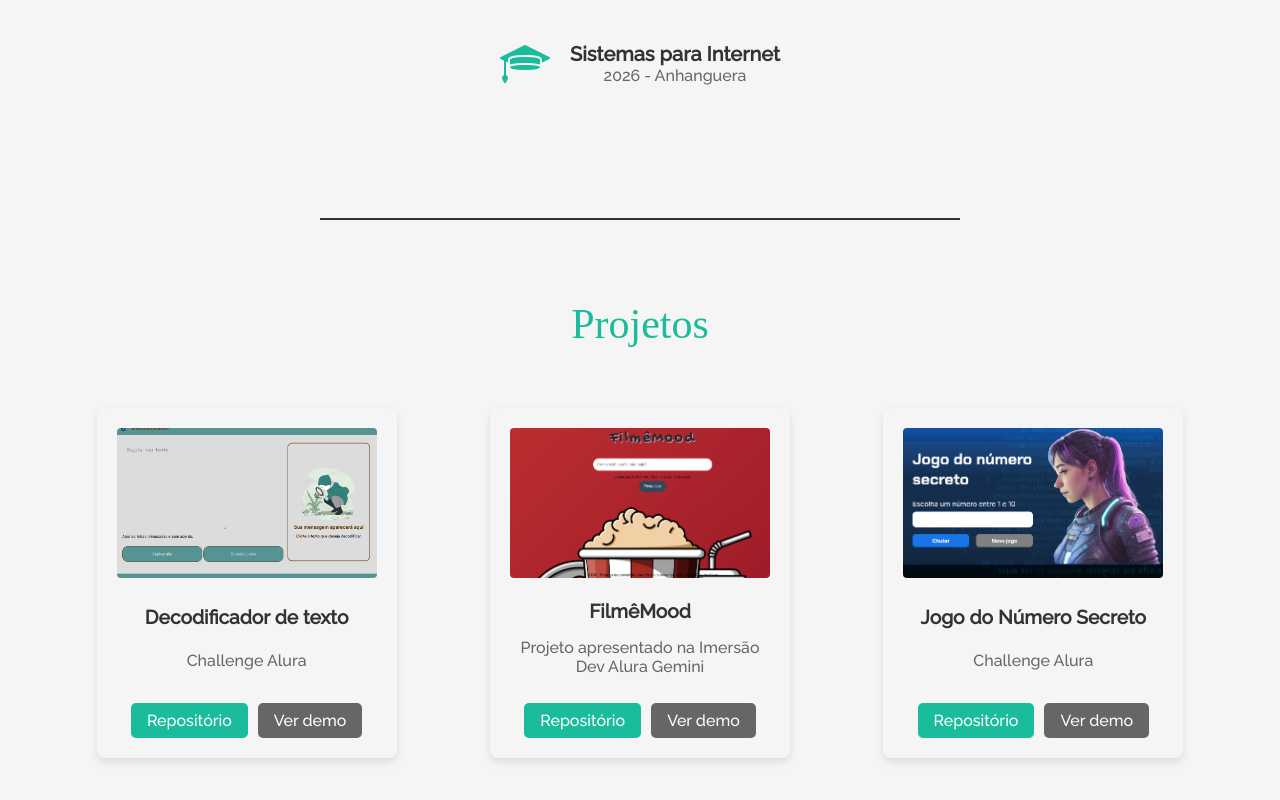
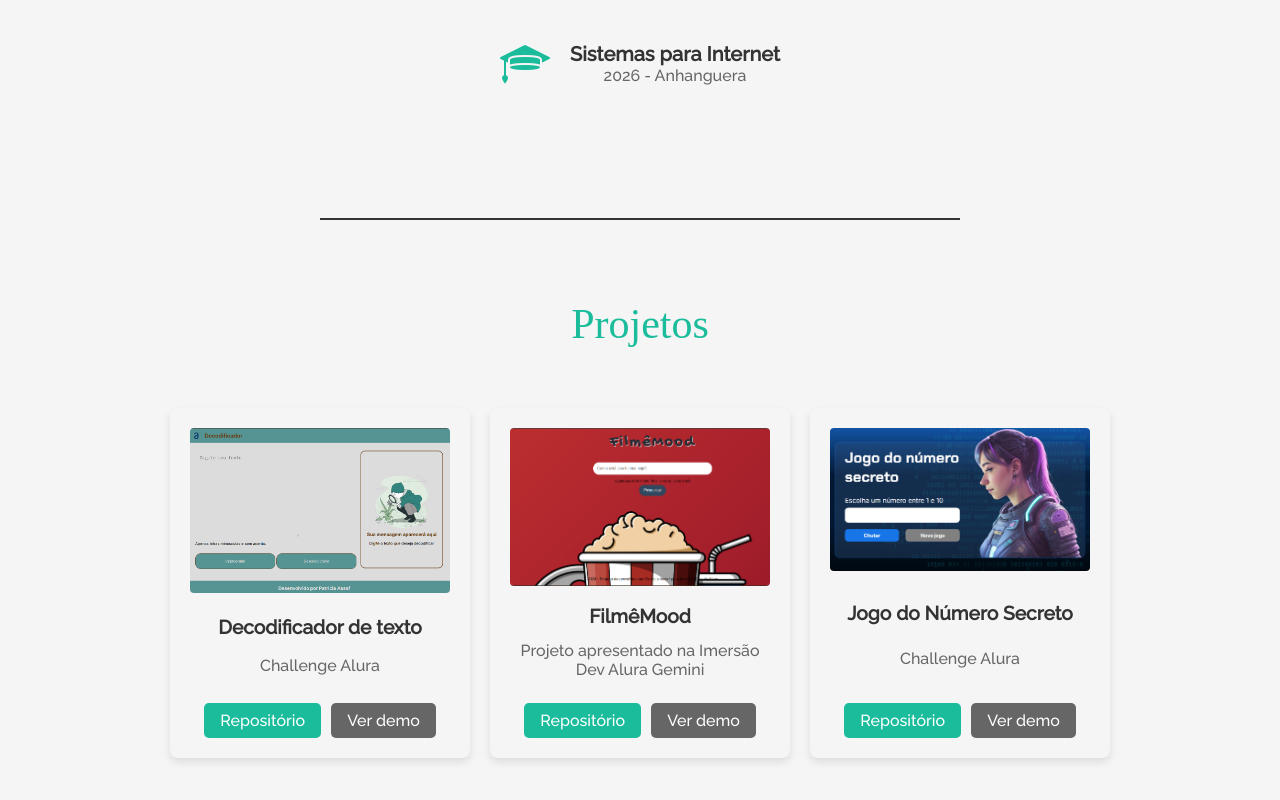
Before and after one commit to PatriciaAssaf/Portf-lio, a plain HTML site: page index.html in a window 1280 px wide. Shown: the part 1992-2792 px from the top of the page. Drawn offline with Linux system fonts and the light colour scheme; a web font is replaced by a local one.

Commit message:
correções tamanho

```diff
--- a/style.css
+++ b/style.css
@@ -15,8 +15,16 @@
 /* Fonte padrão */
 body {
     font-family: 'Raleway', sans-serif;
+    font-size: 1rem;
     background-color: #f5f5f5;
     color: #333;
+    width: 100%;
+    height: 100vh;
+    overflow-x: hidden;
+}
+
+h1, h2, h3, .cabecalho__titulo {
+    font-size: 2rem;
 }
 
 /* Cabeçalho */
@@ -333,8 +341,8 @@ hr {
 /* Seção Projetos */
 .projetos-grid {
     display: flex;
-    justify-content: space-around;
-    align-items: normal;
+    justify-content: center;
+    align-items: center;  /* Alinha os itens no centro verticalmente */
     gap: 20px;
     max-width: 1200px;
     margin: 0 auto;
@@ -351,6 +359,10 @@ hr {
   }
 
   .projetos-card {
+    display: flex;
+    flex-direction: column;
+    justify-content:space-between;
+    align-items: center;
     background-color: #f5f5f5;
     border-radius: 8px;
     box-shadow: 0 4px 8px rgba(0, 0, 0, 0.1);
@@ -359,9 +371,6 @@ hr {
     text-align: center;
     padding: 20px;
     transition: transform 0.3s ease;
-    display: flex;
-    flex-direction: column;
-    justify-content: space-between;
   }
 
   .projetos-card:hover {
@@ -370,7 +379,7 @@ hr {
 
   .projetos-imagem {
     width: 100%;
-    height: 150px; /* Define uma altura fixa para a imagem */
+    height: auto; /* Define uma altura fixa para a imagem */
     object-fit: cover; /* Ajusta a imagem para cobrir o espaço sem distorção */
     border-radius: 4px;
   }
```
